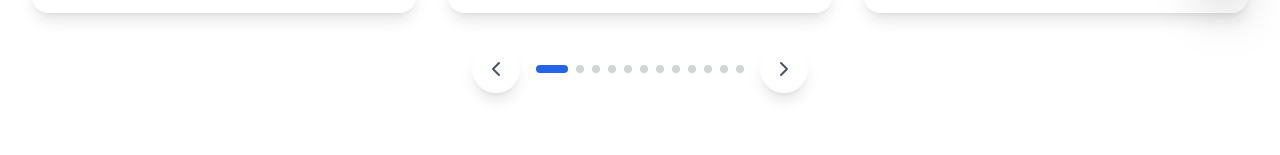
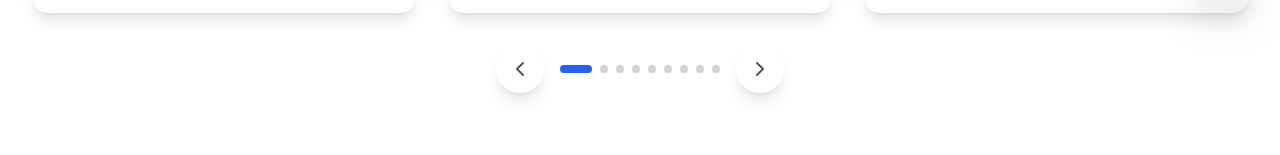
Before and after one commit to karadagicloud-stack/franken-entr-mpelung, a Next.js app: page /bewertungen in a window 1280 px wide. Shown: the part 778-933 px from the top of the page. Built offline with nearby package versions, Linux system fonts and the light colour scheme.

Commit message:
Fix testimonials: exactly 9 reviews, no overlaps

```diff
--- a/components/Testimonials.tsx
+++ b/components/Testimonials.tsx
@@ -31,15 +31,8 @@ const testimonials = [
     name: 'Kaan Gürbüz',
     location: 'Local Guide',
     rating: 5,
-    text: 'Bei Franken-Entrümpelung handelt es sich um ein hervorragendes Unternehmen. Die versprochenen Leistungszeiten werden pflichtgemäß eingehalten. Mit Herrn Karadag hat man einen sehr freundlichen und kompetenten Ansprechpartner. Wahrlich ein Top-Service.',
+    text: 'Bei Franken-Entrümpelung handelt es sich um ein hervorragendes Unternehmen. Die versprochenen Leistungszeiten werden pflichtgemäß eingehalten. Mit Herrn Karadag hat man einen sehr freundlichen und kompetenten Ansprechpartner.',
     service: 'Verifizierte Bewertung',
-  },
-  {
-    name: 'Kerem',
-    location: 'Google Rezension',
-    rating: 5,
-    text: 'Sehr zuverlässige Entrümpelungsfirma. Terminabsprache lief problemlos, das Team war pünktlich, freundlich und hat sauber gearbeitet. Preis wie vereinbart, keine versteckten Kosten. Klare Weiterempfehlung.',
-    service: 'Entrümpelung',
   },
   {
     name: 'Can Tekin',
@@ -49,6 +42,13 @@ const testimonials = [
     service: 'Wohnungsentrümpelung',
   },
   {
+    name: 'Kerem',
+    location: 'Google Rezension',
+    rating: 5,
+    text: 'Sehr zuverlässige Entrümpelungsfirma. Terminabsprache lief problemlos, das Team war pünktlich, freundlich und hat sauber gearbeitet. Preis wie vereinbart, keine versteckten Kosten.',
+    service: 'Entrümpelung',
+  },
+  {
     name: 'Mehmet',
     location: 'Google Rezension',
     rating: 5,
@@ -56,39 +56,18 @@ const testimonials = [
     service: 'Entrümpelung',
   },
   {
-    name: 'Ümit Kazmacan',
-    location: 'Google Rezension',
-    rating: 5,
-    text: 'Ich war sehr zufrieden mit der Entrümpelung. Es verlief alles sehr schnell und kostengünstiger als bei der Konkurrenz, zuverlässig und sauber. Nur weiter zu empfehlen!',
-    service: 'Entrümpelung',
-  },
-  {
-    name: 'R S',
-    location: 'Google Rezension',
-    rating: 5,
-    text: 'Super kompetent! Habe diese Firma für die Entrümpelung meines Kellers kontaktiert! Preislich top! Ging ganz flott und super freundlicher Kundenservice! Absolute Empfehlung!',
-    service: 'Kellerentrümpelung',
-  },
-  {
     name: 'Maël',
     location: 'Google Rezension',
     rating: 5,
-    text: 'Nach dem Tod eines nahen Angehörigen in Deutschland habe ich dieses Unternehmen mit der kompletten Reinigung eines Hauses beauftragt. Die Arbeit wurde schnell, mit viel Sorgfalt und Professionalität erledigt. Das Team war pünktlich und sehr effizient.',
+    text: 'Nach dem Tod eines nahen Angehörigen habe ich dieses Unternehmen mit der kompletten Reinigung eines Hauses beauftragt. Die Arbeit wurde schnell, mit viel Sorgfalt und Professionalität erledigt.',
     service: 'Haushaltsauflösung',
   },
   {
     name: 'Boris Jamchtchik',
     location: 'Local Guide',
     rating: 5,
-    text: 'Ein ehemaliger Mieter hat die ganze Wohnungseinrichtung inkl. Müll in der Wohnung gelassen. Das Team von Franken Entrümpelung hat innerhalb von einem Tag die ganze Wohnung entrümpt, trotz 6. Stock ohne Aufzug! Professionell und zuverlässig.',
+    text: 'Ein ehemaliger Mieter hat die ganze Wohnungseinrichtung inkl. Müll in der Wohnung gelassen. Das Team hat innerhalb von einem Tag die ganze Wohnung entrümpt, trotz 6. Stock ohne Aufzug!',
     service: 'Wohnungsentrümpelung',
-  },
-  {
-    name: 'Samet Sahan',
-    location: 'Google Rezension',
-    rating: 5,
-    text: 'Ich bin mit der Entrümpelung sehr zufrieden! Das Team war schnell, professionell und hat alles ordentlich hinterlassen. Ich hatte zwei volle Zimmer zum Entrümpeln, und sie haben alles super erledigt.',
-    service: 'Entrümpelung',
   },
 ]
 
```
